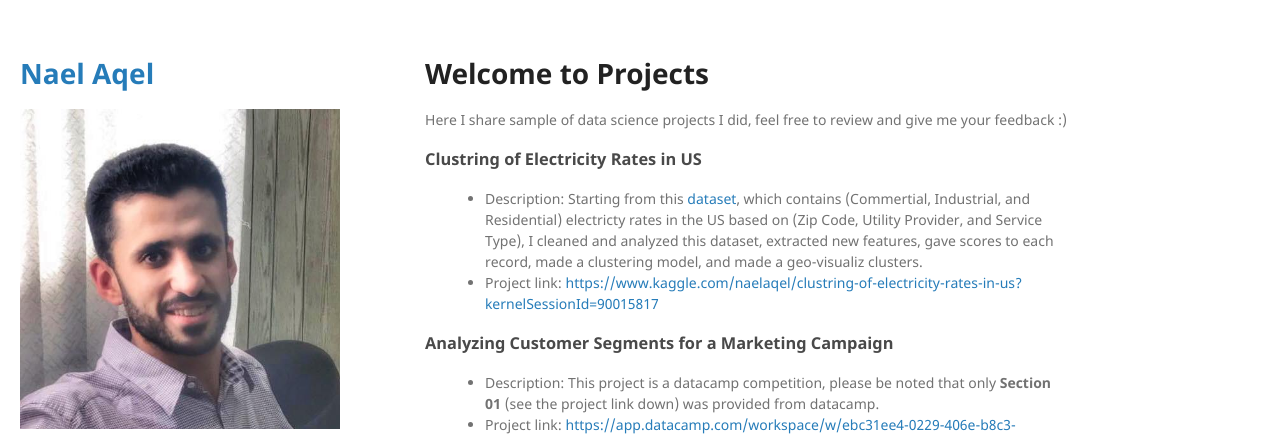
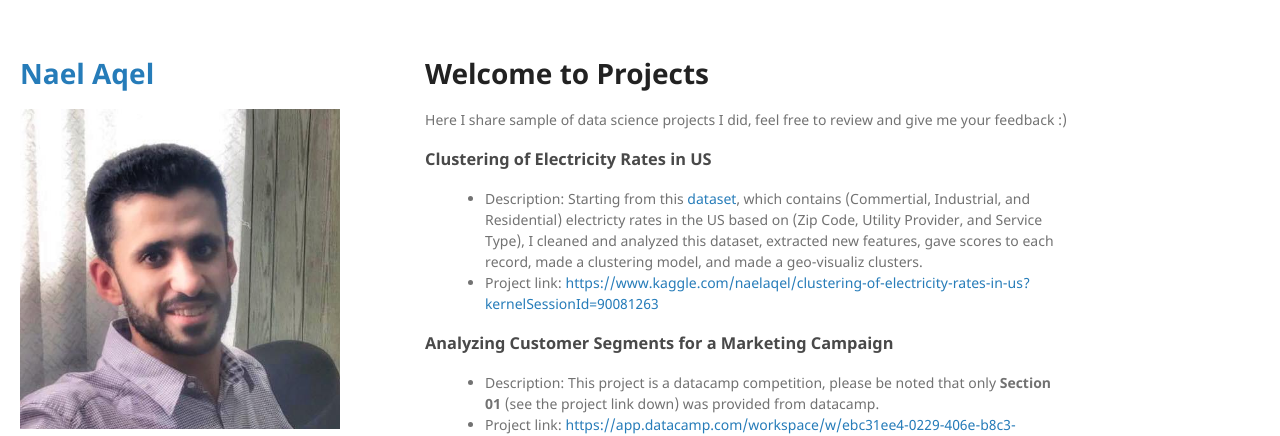
Before and after one commit to NaelAqel/naelaqel.github.io, a Jekyll site: the page built from Projects.md, in a window 1280 px wide. Shown: the top 436 px of the page. Built offline with Jekyll 4.4.1, drawn with Linux system fonts in a browser that asks for light colours.

Commit message:
Update Projects.md

```diff
--- a/Projects.md
+++ b/Projects.md
@@ -6,10 +6,10 @@ layout: default
 <h1>Welcome to Projects</h1>
 <p>Here I share sample of data science projects I did, feel free to review and give me your feedback :)</p>
 
-<h3>Clustring of Electricity Rates in US</h3>
+<h3>Clustering of Electricity Rates in US</h3>
 <ul>
   <li left>Description: Starting from this <a target='_blank'  href='https://www.kaggle.com/pseudoproton/electricity-utility-rates?select=electricity_utility_rates.csv'>dataset</a>, which contains (Commertial, Industrial, and Residential) electricty rates in the US based on (Zip Code,  Utility Provider, and Service Type), I cleaned and analyzed this dataset, extracted new features, gave scores to each record, made a clustering model, and made a geo-visualiz clusters.</li>
-  <li left>Project link: <a target='_blank'  href='https://www.kaggle.com/naelaqel/clustring-of-electricity-rates-in-us?kernelSessionId=90015817'>https://www.kaggle.com/naelaqel/clustring-of-electricity-rates-in-us?kernelSessionId=90015817</a></li>
+  <li left>Project link: <a target='_blank'  href='https://www.kaggle.com/naelaqel/clustering-of-electricity-rates-in-us?kernelSessionId=90081263'>https://www.kaggle.com/naelaqel/clustering-of-electricity-rates-in-us?kernelSessionId=90081263</a></li>
 </ul>
 
 <h3>Analyzing Customer Segments for a Marketing Campaign</h3>
```
